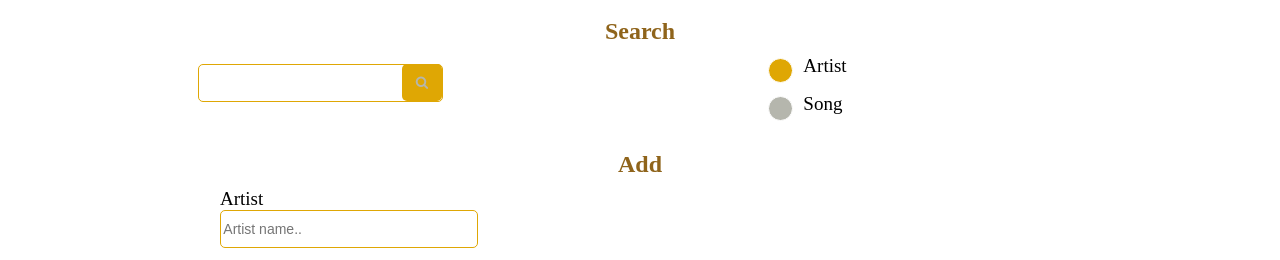
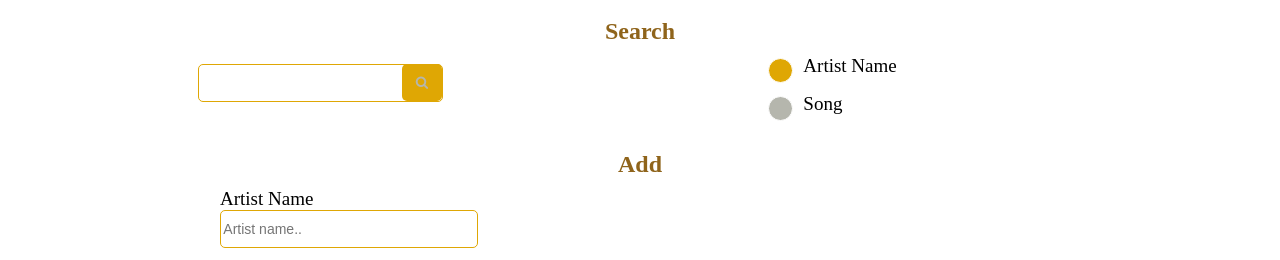
Before and after one commit to FACK1/had-am-sa, a website: page public/index.html in a window 1280 px wide. Shown: the part 302-562 px from the top of the page. Drawn offline with Linux system fonts and the light colour scheme.

```diff
--- a/public/index.html
+++ b/public/index.html
@@ -1,5 +1,6 @@
 <!DOCTYPE html>
 <html lang="en" dir="ltr">
+
 <head>
   <meta charset="utf-8">
   <meta name="viewport" content="width=device-width, initial-scale=1.0">
@@ -9,20 +10,25 @@
 </head>
 <header>
 </header>
+
 <body>
   <section id="search">
     <h2>Search</h2>
     <div id="searchContainer">
       <div>
         <input type="text" name="search" value="" id="search_text" required>
-               <button type="button" id="searchButton"><i class="fa fa-search"></i></button>
+        <button type="button" id="searchButton">
+          <i class="fa fa-search"></i>
+        </button>
       </div>
       <div class="radio">
         <div>
-                  <label for="category1"><input type="radio" name="category" value="artist" checked>Artist</label>
+          <label for="category1">
+            <input type="radio" name="category" value="artist" checked>Artist Name</label>
         </div>
         <div>
-                  <label for="category2"><input type="radio" name="category" value="song">Song</label>
+          <label for="category2">
+            <input type="radio" name="category" value="song">Song</label>
         </div>
       </div>
     </div>
@@ -34,7 +40,7 @@
     <h2>Add</h2>
     <form action="/add" method="get">
       <div>
-               <label for="artistName">Artist</label>
+        <label for="artistName">Artist Name</label>
         <input type="text" name="add" id="artistName" value="" placeholder="Artist name..">
         <label for="artistImage">Artist Image Url</label>
         <input type="text" name="img" id="artistImage" value="" placeholder="Artist image url..">
@@ -47,6 +53,7 @@
     </form>
   </section>
 
-      <script type="text/javascript"  src="../public/dom.js"></script>
+  <script type="text/javascript" src="../public/dom.js"></script>
 </body>
+
 </html>
```
Lines whose indentation alone changed are shown as unchanged.
